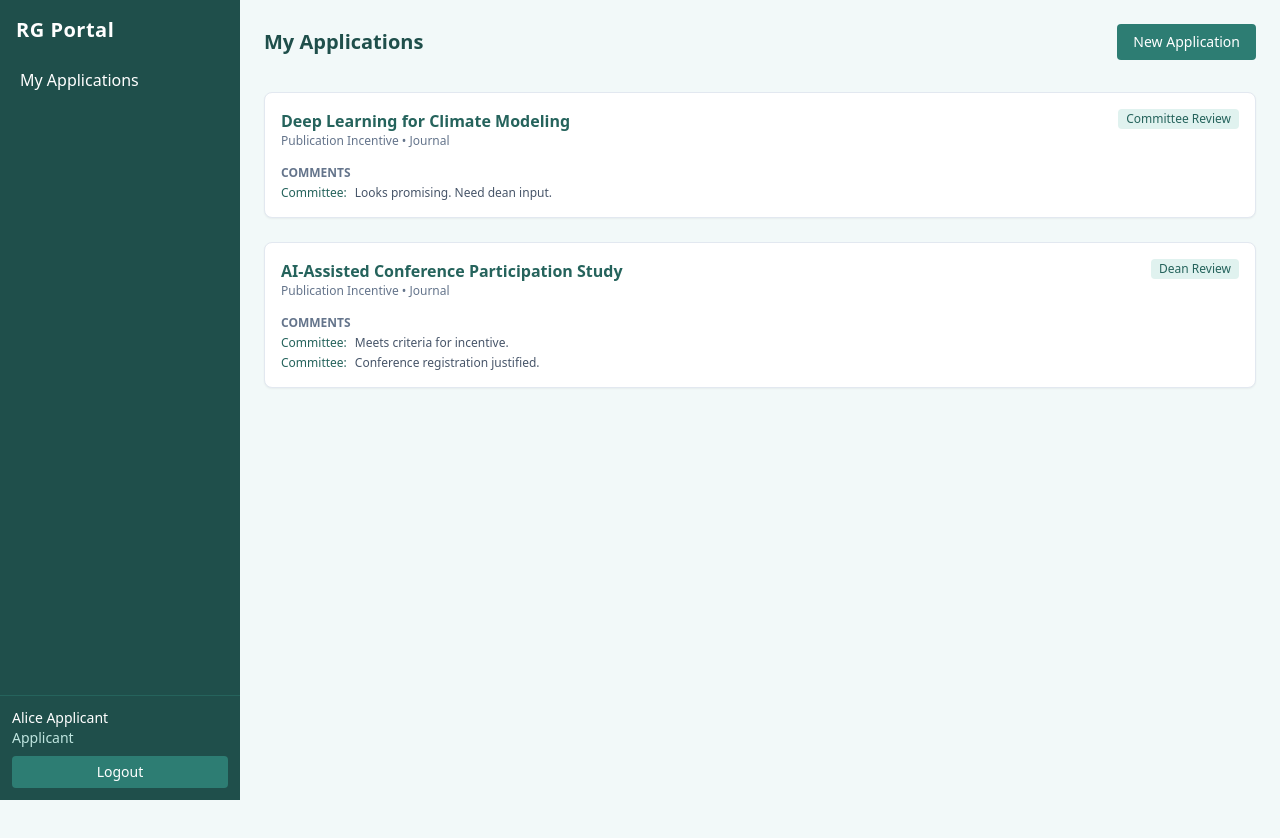
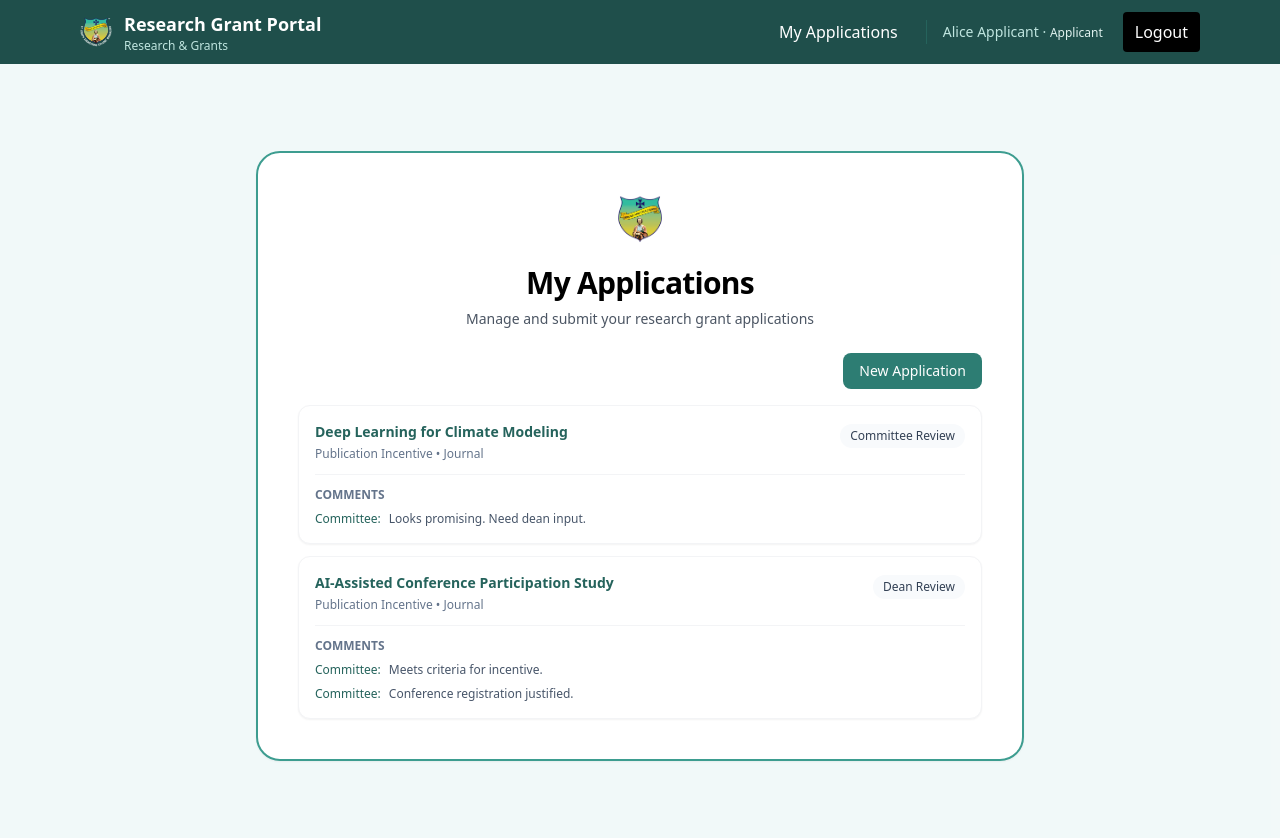
Before and after one commit to PlatypusPus/ResearchPortal, a React (Vite) app: page /login in a window 1280 px wide. Both pictures are taken after typing "name@example.com", "Sample123" into the empty fields and a click on the button "Enter Portal". Shown: the top 838 px of the page. Before the commit the page ends 800 px from the top, so only its background shows below. Built offline with nearby package versions, Linux system fonts and the light colour scheme.

Commit message:
style: change style and improve the UX

```diff
--- a/src/components/Layout.tsx
+++ b/src/components/Layout.tsx
@@ -1,91 +1,15 @@
-import React, { useState, useEffect, useCallback } from 'react';
-import { Link, useNavigate } from 'react-router-dom';
-import { useData } from '../data/DataContext';
-
-const navByRole: Record<string, { path: string; label: string; }[]> = {
-  Applicant: [ { path: '/applicant', label: 'My Applications' } ],
-  Committee: [ { path: '/committee', label: 'Committee Queue' } ],
-  Dean: [ { path: '/dean', label: 'Dean Review' } ],
-  Principal: [ { path: '/principal', label: 'Principal Desk' } ],
-  Admin: [ { path: '/admin', label: 'Admin Panel' } ]
-};
+import React from "react";
+import Navbar from "./ui/Navbar";
 
 const Layout: React.FC<{ children: React.ReactNode }> = ({ children }) => {
-  const { currentUser, logout } = useData();
-  const navigate = useNavigate();
-  const nav = currentUser ? navByRole[currentUser.role] : [];
-  const [open, setOpen] = useState(false);
-
-  const close = useCallback(()=> setOpen(false),[]);
-
-  // Close on route change or logout redirect could be added via effect if using location
-  useEffect(()=>{
-    const handleEsc = (e: KeyboardEvent) => { if (e.key === 'Escape') close(); };
-    window.addEventListener('keydown', handleEsc);
-    return ()=> window.removeEventListener('keydown', handleEsc);
-  },[close]);
-
   return (
-    <div className="min-h-screen flex">
-      {/* Mobile overlay */}
-      {open && <div onClick={close} className="fixed inset-0 bg-black/40 backdrop-blur-sm z-30 md:hidden" aria-hidden="true"/>}
-
-      {/* Sidebar */}
-      <aside className={`fixed md:static z-40 top-0 left-0 h-full md:h-auto w-64 md:w-60 bg-brand-800 text-white flex flex-col transform transition-transform duration-200 md:translate-x-0 ${open ? 'translate-x-0' : '-translate-x-full'} shadow-lg md:shadow-none`} aria-label="Sidebar Navigation">
-        <div className="px-4 py-4 text-xl font-semibold tracking-wide flex items-center justify-between">
-          <span>RG Portal</span>
-          <button className="md:hidden p-2 -mr-2 rounded hover:bg-brand-700 focus:outline-none focus:ring-2 focus:ring-white/40" onClick={close} aria-label="Close navigation menu">
-            <span className="block w-5 h-0.5 bg-white mb-1"></span>
-            <span className="block w-5 h-0.5 bg-white mb-1"></span>
-            <span className="block w-5 h-0.5 bg-white"></span>
-          </button>
-        </div>
-        <nav className="flex-1 px-2 space-y-1 overflow-y-auto">
-          {nav.map(item => (
-            <Link
-              key={item.path}
-              to={item.path}
-              onClick={close}
-              className="block px-3 py-2 rounded hover:bg-brand-600 focus:bg-brand-600 focus:outline-none"
-            >
-              {item.label}
-            </Link>
-          ))}
-        </nav>
-        {currentUser && (
-          <div className="p-3 border-t border-brand-700 text-sm">
-            <div className="font-medium truncate">{currentUser?.name}</div>
-            <div className="text-brand-200 mb-2">{currentUser?.role}</div>
-            <button
-              onClick={() => { logout(); navigate('/login'); close(); }}
-              className="w-full bg-brand-600 hover:bg-brand-500 text-white py-1.5 rounded"
-            >
-              Logout
-            </button>
-          </div>
-        )}
-      </aside>
-
-      {/* Main content with top bar */}
-      <div className="flex-1 flex flex-col md:pl-0">
-        <header className="md:hidden flex items-center gap-3 px-4 h-14 bg-white border-b sticky top-0 z-20">
-            <button
-              onClick={()=>setOpen(o=>!o)}
-              aria-label="Open navigation menu"
-              className="p-2 rounded border border-brand-200 bg-brand-50 text-brand-800 hover:bg-brand-100 focus:outline-none focus:ring-2 focus:ring-brand-500/40"
-            >
-              <div className="space-y-1">
-                <span className="block w-5 h-0.5 bg-brand-800"/>
-                <span className="block w-5 h-0.5 bg-brand-800"/>
-                <span className="block w-5 h-0.5 bg-brand-800"/>
-              </div>
-            </button>
-            <div className="font-semibold text-brand-800 tracking-wide">RG Portal</div>
-            <div className="ml-auto text-xs text-brand-600 font-medium">{currentUser?.role}</div>
-        </header>
-        <main className="flex-1 p-4 md:p-6 space-y-6 bg-brand-50/70">{children}</main>
-      </div>
+    <div className="min-h-screen bg-brand-50/50">
+      <Navbar />
+      <main className="flex-1 p-6 max-w-6xl mx-auto">
+        {children}
+      </main>
     </div>
   );
 };
+
 export default Layout;
--- a/src/components/ui/Navbar.tsx
+++ b/src/components/ui/Navbar.tsx
@@ -1,46 +1,90 @@
 import React, { useState } from "react";
 import { Link, useNavigate } from "react-router-dom";
+import { useData } from "../../data/DataContext";
+
+const navByRole: Record<string, { path: string; label: string }[]> = {
+  Applicant: [{ path: "/applicant", label: "My Applications" }],
+  Committee: [{ path: "/committee", label: "Committee Queue" }],
+  Dean: [{ path: "/dean", label: "Dean Review" }],
+  Principal: [{ path: "/principal", label: "Principal Desk" }],
+  Admin: [{ path: "/admin", label: "Admin Panel" }],
+};
 
 const Navbar: React.FC = () => {
   const [open, setOpen] = useState(false);
+  const { currentUser, logout } = useData();
   const navigate = useNavigate();
+  const nav = currentUser ? navByRole[currentUser.role] ?? [] : [];
 
   return (
-    <nav className="bg-brand-800 text-white">
+    <header className="bg-brand-800 text-white">
       <div className="max-w-6xl mx-auto px-4">
         <div className="flex items-center justify-between h-16">
-          <div className="flex items-center">
-            <img src="/src/assets/sjeclogo.png" alt="SJEC" className="h-8 w-auto mr-3" />
-            <span className="font-semibold text-lg">Research Grant Portal</span>
+          <div className="flex items-center gap-3">
+            <img
+              src="/src/assets/sjeclogo.png"
+              alt="SJEC Logo"
+              className="h-8 w-auto"
+            />
+            <div className="hidden sm:block">
+              <div className="font-semibold text-lg">Research Grant Portal</div>
+              <div className="text-xs text-brand-200">Research & Grants</div>
+            </div>
           </div>
 
-          <div className="hidden md:flex items-center space-x-3">
-            <Link to="/applicant" className="px-3 py-2 rounded hover:bg-brand-700 transition">
-              My Applications
-            </Link>
-            <Link to="#new" className="px-3 py-2 rounded hover:bg-brand-700 transition">
-              New Application
-            </Link>
-            <Link to="/profile" className="px-3 py-2 rounded hover:bg-brand-700 transition">
-              Profile
-            </Link>
-            <button onClick={() => navigate("/login")} className="px-3 py-2 rounded bg-black text-white hover:opacity-90 transition">
+          <nav className="hidden md:flex items-center gap-2">
+            {nav.map((item) => (
+              <Link
+                key={item.path}
+                to={item.path}
+                className="px-3 py-2 rounded hover:bg-brand-700 transition"
+              >
+                {item.label}
+              </Link>
+            ))}
+            <div className="h-6 w-px bg-brand-700 mx-2" />
+            <div className="text-sm text-brand-200 mr-3 hidden lg:block">
+              {currentUser?.name} ·{" "}
+              <span className="text-xs text-brand-100">
+                {currentUser?.role}
+              </span>
+            </div>
+            <button
+              onClick={() => {
+                logout();
+                navigate("/login");
+              }}
+              className="px-3 py-2 rounded bg-black text-white hover:opacity-90 transition"
+            >
               Logout
             </button>
-          </div>
+          </nav>
 
-          <div className="md:hidden">
+          <div className="md:hidden flex items-center gap-2">
             <button
               onClick={() => setOpen((s) => !s)}
-              aria-controls="mobile-menu"
               aria-expanded={open}
-              className="p-2 rounded-md hover:bg-brand-700/70 focus:outline-none focus:ring-2 focus:ring-white"
+              className="p-2 rounded-md hover:bg-brand-700/60 focus:outline-none"
             >
-              <svg className="h-6 w-6" fill="none" viewBox="0 0 24 24" stroke="currentColor" strokeWidth="2">
+              <svg
+                className="h-6 w-6"
+                fill="none"
+                viewBox="0 0 24 24"
+                stroke="currentColor"
+                strokeWidth="2"
+              >
                 {open ? (
-                  <path strokeLinecap="round" strokeLinejoin="round" d="M6 18L18 6M6 6l12 12" />
+                  <path
+                    strokeLinecap="round"
+                    strokeLinejoin="round"
+                    d="M6 18L18 6M6 6l12 12"
+                  />
                 ) : (
-                  <path strokeLinecap="round" strokeLinejoin="round" d="M4 6h16M4 12h16M4 18h16" />
+                  <path
+                    strokeLinecap="round"
+                    strokeLinejoin="round"
+                    d="M4 6h16M4 12h16M4 18h16"
+                  />
                 )}
               </svg>
             </button>
@@ -48,23 +92,39 @@ const Navbar: React.FC = () => {
         </div>
       </div>
 
-      <div id="mobile-menu" className={`${open ? "block" : "hidden"} md:hidden px-4 pb-4`}>
-        <div className="flex flex-col space-y-2">
-          <Link to="/applicant" onClick={() => setOpen(false)} className="px-3 py-2 rounded hover:bg-brand-700 transition">
-            My Applications
-          </Link>
-          <Link to="#new" onClick={() => setOpen(false)} className="px-3 py-2 rounded hover:bg-brand-700 transition">
-            New Application
-          </Link>
-          <Link to="/profile" onClick={() => setOpen(false)} className="px-3 py-2 rounded hover:bg-brand-700 transition">
-            Profile
-          </Link>
-          <button onClick={() => navigate("/login")} className="w-full text-left px-3 py-2 rounded bg-black text-white hover:opacity-90 transition">
-            Logout
-          </button>
+      <div className={`${open ? "block" : "hidden"} md:hidden px-4 pb-4`}>
+        <div className="space-y-2 pt-2">
+          {nav.map((item) => (
+            <Link
+              key={item.path}
+              to={item.path}
+              onClick={() => setOpen(false)}
+              className="block px-3 py-2 rounded hover:bg-brand-700 transition"
+            >
+              {item.label}
+            </Link>
+          ))}
+          <div className="border-t border-brand-700 pt-3">
+            <div className="text-sm text-brand-100 mb-2">
+              {currentUser?.name}
+            </div>
+            <div className="text-xs text-brand-200 mb-3">
+              {currentUser?.role}
+            </div>
+            <button
+              onClick={() => {
+                logout();
+                navigate("/login");
+                setOpen(false);
+              }}
+              className="w-full text-left px-3 py-2 rounded bg-black text-white"
+            >
+              Logout
+            </button>
+          </div>
         </div>
       </div>
-    </nav>
+    </header>
   );
 };
 
--- a/src/pages/ApplicantDashboard.tsx
+++ b/src/pages/ApplicantDashboard.tsx
@@ -1,101 +1,253 @@
-import React, { useState } from 'react';
-import { useData } from '../data/DataContext';
+import React, { useState } from "react";
+import { useData } from "../data/DataContext";
 
 const ApplicantDashboard: React.FC = () => {
   const { applications, currentUser, submitApplication } = useData();
-  const myApps = applications.filter(a => a.applicantName === currentUser?.name);
+  const myApps = applications.filter(
+    (a) => a.applicantName === currentUser?.name
+  );
   const [showForm, setShowForm] = useState(false);
   const [submittedMsg, setSubmittedMsg] = useState<string | null>(null);
   const [form, setForm] = useState({
-    title: '', applicationType: '', publicationType: '', journalOrConference: '', quartile: '', impactFactor: '', indexingType: '', publisher: '', conferencePlaceDate: '', registrationFee: ''
+    title: "",
+    applicationType: "",
+    publicationType: "",
+    journalOrConference: "",
+    quartile: "",
+    impactFactor: "",
+    indexingType: "",
+    publisher: "",
+    conferencePlaceDate: "",
+    registrationFee: "",
   });
 
-  const handleChange = (e: React.ChangeEvent<HTMLInputElement | HTMLSelectElement>) => {
+  const handleChange = (
+    e: React.ChangeEvent<HTMLInputElement | HTMLSelectElement>
+  ) => {
     const { name, value } = e.target;
-    setForm(f => ({ ...f, [name]: value }));
+    setForm((f) => ({ ...f, [name]: value }));
   };
 
   const handleSubmit = (e: React.FormEvent) => {
     e.preventDefault();
     submitApplication(form);
-    setSubmittedMsg('Application Submitted');
-    setForm({ title: '', applicationType: '', publicationType: '', journalOrConference: '', quartile: '', impactFactor: '', indexingType: '', publisher: '', conferencePlaceDate: '', registrationFee: '' });
+    setSubmittedMsg("Application Submitted");
+    setForm({
+      title: "",
+      applicationType: "",
+      publicationType: "",
+      journalOrConference: "",
+      quartile: "",
+      impactFactor: "",
+      indexingType: "",
+      publisher: "",
+      conferencePlaceDate: "",
+      registrationFee: "",
+    });
     setShowForm(false);
-    setTimeout(()=> setSubmittedMsg(null), 3000);
+    setTimeout(() => setSubmittedMsg(null), 3000);
   };
 
   return (
-    <div>
-      <div className="flex items-center justify-between">
-        <h2 className="text-xl font-semibold text-brand-800">My Applications</h2>
-        <button onClick={()=>setShowForm(s=>!s)} className="bg-brand-600 text-white px-4 py-2 rounded hover:bg-brand-500 text-sm font-medium">{showForm ? 'Close Form' : 'New Application'}</button>
+    <div className="min-h-[calc(100vh-64px)] flex items-center justify-center p-6">
+      <div className="w-full max-w-3xl bg-white border-2 border-brand-500 rounded-3xl shadow-sm px-8 py-8 sm:px-10 sm:py-10">
+        <div className="mb-6 text-center">
+          <img
+            src="/src/assets/sjeclogo.png"
+            alt="SJEC Logo"
+            className="mx-auto h-14 w-auto mb-4"
+          />
+          <h1 className="text-2xl sm:text-3xl font-semibold text-black tracking-tight">
+            My Applications
+          </h1>
+          <p className="mt-2 text-sm text-gray-600">
+            Manage and submit your research grant applications
+          </p>
         </div>
-      {submittedMsg && <div className="mt-4 p-3 rounded bg-emerald-100 text-emerald-700 text-sm">{submittedMsg}</div>}
+
+        <div className="flex items-center justify-between mb-4">
+          <div></div>
+          <button
+            onClick={() => setShowForm((s) => !s)}
+            className="inline-flex items-center gap-2 px-4 py-2 rounded-lg bg-brand-600 hover:bg-brand-500 text-white text-sm font-medium transition"
+          >
+            {showForm ? "Close Form" : "New Application"}
+          </button>
+        </div>
+
+        {submittedMsg && (
+          <div className="mb-4 rounded-lg border border-brand-100 bg-brand-50 text-brand-800 px-4 py-3 text-sm">
+            {submittedMsg}
+          </div>
+        )}
 
         {showForm && (
-        <form onSubmit={handleSubmit} className="mt-6 grid grid-cols-1 md:grid-cols-2 gap-4 bg-white p-6 rounded-lg shadow border">
+          <form
+            onSubmit={handleSubmit}
+            className="mb-6 bg-white rounded-lg border border-gray-100 p-4 grid grid-cols-1 md:grid-cols-2 gap-3"
+          >
             {[
-            { label: 'Title of Publication', name: 'title' },
-            { label: 'Application Type', name: 'applicationType', type: 'select', options: ['Publication Incentive','Conference Registration','Journal Publication Support'] },
-            { label: 'Type of Publication', name: 'publicationType', type: 'select', options: ['National','International','Journal','Conference Proceedings','Other'] },
-            { label: 'Name of Journal/Conference', name: 'journalOrConference' },
-            { label: 'Quartile of Journal', name: 'quartile' },
-            { label: 'Impact Factor', name: 'impactFactor' },
-            { label: 'Type of Indexing (Conference/Journal)', name: 'indexingType' },
-            { label: 'Publisher Details', name: 'publisher' },
-            { label: 'Place & Date of Conference', name: 'conferencePlaceDate' },
-            { label: 'Registration Fee', name: 'registrationFee' }
-          ].map(field => (
+              { label: "Title of Publication", name: "title" },
+              {
+                label: "Application Type",
+                name: "applicationType",
+                type: "select",
+                options: [
+                  "Publication Incentive",
+                  "Conference Registration",
+                  "Journal Publication Support",
+                ],
+              },
+              {
+                label: "Type of Publication",
+                name: "publicationType",
+                type: "select",
+                options: [
+                  "National",
+                  "International",
+                  "Journal",
+                  "Conference Proceedings",
+                  "Other",
+                ],
+              },
+              {
+                label: "Name of Journal/Conference",
+                name: "journalOrConference",
+              },
+              { label: "Quartile of Journal", name: "quartile" },
+              { label: "Impact Factor", name: "impactFactor" },
+              {
+                label: "Type of Indexing (Conference/Journal)",
+                name: "indexingType",
+              },
+              { label: "Publisher Details", name: "publisher" },
+              {
+                label: "Place & Date of Conference",
+                name: "conferencePlaceDate",
+              },
+              { label: "Registration Fee", name: "registrationFee" },
+            ].map((field) => (
               <div key={field.name} className="flex flex-col">
-              <label className="text-xs font-medium text-slate-600 mb-1">{field.label}</label>
-              {field.type === 'select' ? (
-                <select name={field.name} value={(form as any)[field.name]} onChange={handleChange} className="border rounded px-2 py-1.5 text-sm focus:outline-none focus:ring-2 focus:ring-brand-300">
+                <label className="text-xs font-medium text-slate-600 mb-1">
+                  {field.label}
+                </label>
+                {field.type === "select" ? (
+                  <select
+                    name={field.name}
+                    value={(form as any)[field.name]}
+                    onChange={handleChange}
+                    className="w-full border border-gray-200 rounded-lg px-3 py-2 text-sm focus:outline-none focus:ring-2 focus:ring-brand-200 focus:border-brand-300"
+                  >
                     <option value="">Select...</option>
-                  {field.options?.map(o => <option key={o} value={o}>{o}</option>)}
+                    {field.options?.map((o) => (
+                      <option key={o} value={o}>
+                        {o}
+                      </option>
+                    ))}
                   </select>
                 ) : (
-                <input name={field.name} value={(form as any)[field.name]} onChange={handleChange} className="border rounded px-2 py-1.5 text-sm focus:outline-none focus:ring-2 focus:ring-brand-300" />
+                  <input
+                    name={field.name}
+                    value={(form as any)[field.name]}
+                    onChange={handleChange}
+                    className="w-full border border-gray-200 rounded-lg px-3 py-2 text-sm focus:outline-none focus:ring-2 focus:ring-brand-200 focus:border-brand-300"
+                  />
                 )}
               </div>
             ))}
-          <div className="col-span-full flex flex-wrap gap-4 pt-2">
-            <button type="button" className="px-3 py-2 bg-slate-200 rounded text-xs">Upload PDF (Signature)</button>
-            <button type="button" className="px-3 py-2 bg-slate-200 rounded text-xs">Upload Attachment 1</button>
-            <button type="button" className="px-3 py-2 bg-slate-200 rounded text-xs">Upload Attachment 2</button>
+
+            <div className="col-span-full flex flex-wrap gap-3 pt-2">
+              <button
+                type="button"
+                className="px-3 py-2 bg-slate-50 border border-gray-100 rounded text-xs text-slate-700"
+              >
+                Upload PDF (Signature)
+              </button>
+              <button
+                type="button"
+                className="px-3 py-2 bg-slate-50 border border-gray-100 rounded text-xs text-slate-700"
+              >
+                Upload Attachment 1
+              </button>
+              <button
+                type="button"
+                className="px-3 py-2 bg-slate-50 border border-gray-100 rounded text-xs text-slate-700"
+              >
+                Upload Attachment 2
+              </button>
             </div>
-          <div className="col-span-full pt-2">
-            <button type="submit" className="bg-brand-600 text-white px-4 py-2 rounded text-sm font-medium">Submit Application</button>
+
+            <div className="col-span-full pt-2 flex justify-end">
+              <button
+                type="submit"
+                className="px-4 py-2 rounded-lg bg-brand-600 hover:bg-brand-500 text-white text-sm font-medium transition"
+              >
+                Submit Application
+              </button>
             </div>
           </form>
         )}
 
-      <div className="mt-8 grid gap-6">
-        {myApps.map(app => (
-          <div key={app.id} className="card">
-            <div className="flex flex-wrap items-start justify-between gap-2">
-              <div>
-                <h3 className="font-semibold text-brand-700">{app.title || '(Untitled)'}</h3>
-                <p className="text-xs text-slate-500">{app.applicationType} • {app.publicationType}</p>
+        <div className="space-y-3">
+          {myApps.map((app) => (
+            <div
+              key={app.id}
+              className="bg-white border border-gray-100 rounded-xl p-4 shadow-sm"
+            >
+              <div className="flex items-start justify-between gap-4">
+                <div className="min-w-0">
+                  <h3 className="text-sm font-semibold text-brand-700 truncate">
+                    {app.title || "(Untitled)"}
+                  </h3>
+                  <p className="mt-1 text-xs text-slate-500">
+                    {app.applicationType} • {app.publicationType}
+                  </p>
                 </div>
-              <span className={`badge ${app.status === 'Pending' ? 'status-pending' : app.status === 'Approved' ? 'status-approved' : app.status === 'Denied' ? 'status-denied' : 'status-forwarded'}`}>{app.status}</span>
+                <div className="flex-shrink-0">
+                  <span
+                    className={`inline-flex items-center px-2.5 py-1 rounded-full text-xs font-medium ${
+                      app.status === "Pending"
+                        ? "bg-yellow-50 text-yellow-700"
+                        : app.status === "Approved"
+                        ? "bg-emerald-50 text-emerald-700"
+                        : app.status === "Denied"
+                        ? "bg-rose-50 text-rose-700"
+                        : "bg-slate-50 text-slate-700"
+                    }`}
+                  >
+                    {app.status}
+                  </span>
                 </div>
-            {/* Timeline removed per user request */}
+              </div>
               {app.comments.length > 0 && (
-              <div className="mt-4 space-y-1">
-                <div className="text-xs font-semibold text-slate-500 uppercase">Comments</div>
-                {app.comments.map(c => (
-                  <div key={c.id} className="text-xs text-slate-600 flex gap-2">
-                    <span className="font-medium text-brand-700">{c.role}:</span>
+                <div className="mt-3 border-t border-gray-100 pt-3">
+                  <div className="text-xs font-semibold text-slate-500 uppercase mb-2">
+                    Comments
+                  </div>
+                  <div className="space-y-2">
+                    {app.comments.map((c) => (
+                      <div
+                        key={c.id}
+                        className="text-xs text-slate-600 flex gap-2"
+                      >
+                        <span className="font-medium text-brand-700">
+                          {c.role}:
+                        </span>
                         <span>{c.message}</span>
                       </div>
                     ))}
                   </div>
+                </div>
               )}
             </div>
           ))}
-        {myApps.length === 0 && <div className="text-sm text-slate-600">No applications yet.</div>}
+          {myApps.length === 0 && (
+            <div className="text-sm text-slate-600">No applications yet.</div>
+          )}
+        </div>
       </div>
     </div>
   );
 };
+
 export default ApplicantDashboard;
```
Lines whose indentation alone changed are shown as unchanged.
